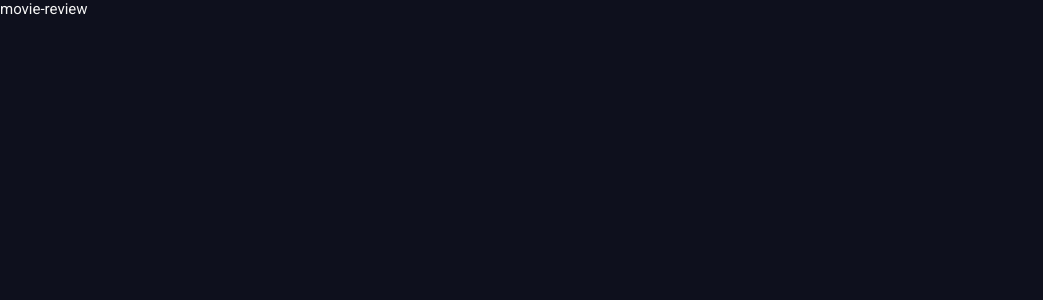
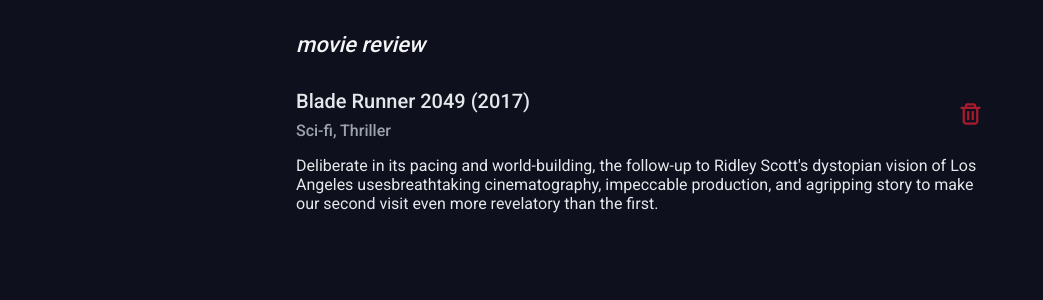
Before and after one commit to arcmena/movie-review, a React (Create React App) app: page / in a window 1280 px wide. Shown: the top 300 px of the page, without its empty margins (0-1043 px from the left). Built offline with nearby package versions, Linux system fonts and the light colour scheme.

Commit message:
feat: create basic review structure

```diff
--- a/package.json
+++ b/package.json
@@ -14,6 +14,7 @@
     "@types/react-redux": "^7.1.7",
     "react": "^17.0.2",
     "react-dom": "^17.0.2",
+    "react-icons": "^4.2.0",
     "react-redux": "^7.2.0",
     "react-scripts": "4.0.3",
     "typescript": "~4.1.5"
--- /dev/null
+++ b/src/components/common/Header.module.css
@@ -0,0 +1,9 @@
+.wrapper {
+    font-weight: 500;
+    font-size: 2.2rem;
+    font-style: italic;
+
+    user-select: none;
+
+    padding: var(--spacing-4) 0;
+}
--- /dev/null
+++ b/src/components/common/Header.tsx
@@ -0,0 +1,5 @@
+import s from './Header.module.css'
+
+export default function Header() {
+    return <header className={s.wrapper}>movie review</header>
+}
--- /dev/null
+++ b/src/components/common/Layout.module.css
@@ -0,0 +1,7 @@
+.wrapper {
+    height: 100%;
+    max-width: 720px;
+
+    margin: 0 auto;
+    padding: var(--spacing-4);
+}
--- /dev/null
+++ b/src/components/common/Layout.tsx
@@ -0,0 +1,18 @@
+import { ReactNode } from 'react'
+
+import Header from './Header'
+
+import s from './Layout.module.css'
+
+interface ILayout {
+    children: ReactNode
+}
+
+export default function Layout({ children }: ILayout) {
+    return (
+        <main className={s.wrapper}>
+            <Header />
+            {children}
+        </main>
+    )
+}
--- /dev/null
+++ b/src/components/home/HomeView.module.css
@@ -0,0 +1,3 @@
+.reviews {
+    margin-top: var(--spacing-4);
+}
--- a/src/components/home/HomeView.tsx
+++ b/src/components/home/HomeView.tsx
@@ -1,3 +1,26 @@
+import Layout from 'components/common/Layout'
+import Review from 'components/review/Review'
+
+import s from './HomeView.module.css'
+
+const reviews = [
+    {
+        id: 1,
+        title: 'Blade Runner 2049 (2017)',
+        genres: ['Sci-fi', 'Thriller'],
+        opinion:
+            "Deliberate in its pacing and world-building, the follow-up to Ridley Scott's dystopian vision of Los Angeles usesbreathtaking cinematography, impeccable production, and agripping story to make our second visit even more revelatory than the first."
+    }
+]
+
 export default function HomeView() {
-    return <div>movie-review</div>
+    return (
+        <Layout>
+            <div className={s.reviews}>
+                {reviews.map(review => (
+                    <Review data={review} key={review.id} />
+                ))}
+            </div>
+        </Layout>
+    )
 }
--- /dev/null
+++ b/src/components/review/Review.module.css
@@ -0,0 +1,35 @@
+.header {
+    display: flex;
+    justify-content: space-between;
+    align-items: center;
+}
+
+.header h1 {
+    font-size: 2rem;
+    font-weight: 500;
+
+    color: var(--gray-2);
+}
+
+.header h2 {
+    font-size: 1.6rem;
+    font-weight: 500;
+
+    margin-top: var(--spacing-2);
+
+    color: var(--gray-4);
+}
+
+.header svg {
+    color: var(--red);
+    cursor: pointer;
+}
+
+.review__opnion {
+    margin-top: var(--spacing-4);
+
+    font-size: 1.6rem;
+    font-weight: 400;
+
+    color: var(--gray-2);
+}
--- /dev/null
+++ b/src/components/review/Review.tsx
@@ -0,0 +1,34 @@
+import { CgTrash } from 'react-icons/cg'
+
+import ReviewType from 'types/Review'
+
+import s from './Review.module.css'
+
+interface IReview {
+    data: ReviewType
+}
+
+export default function Review({ data: { title, genres, opinion } }: IReview) {
+    return (
+        <div>
+            <div className={s.header}>
+                <div>
+                    <h1>{title}</h1>
+                    <h2>
+                        {genres.map((genre, index) => (
+                            <span key={`${genre}-${index}`}>
+                                {index !== 0 ? ', ' : ''}
+                                {genre}
+                            </span>
+                        ))}
+                    </h2>
+                </div>
+                <CgTrash size={27} />
+            </div>
+
+            <div className={s.review__opnion}>
+                <p>{opinion}</p>
+            </div>
+        </div>
+    )
+}
--- a/src/styles/global.css
+++ b/src/styles/global.css
@@ -48,6 +48,16 @@
     /* colors */
     --gray: #c4c4c4;
     --white: #f5f5f5;
+    --background: #0e101d;
+    --red: #a81a2d;
 
-    --background: #0e101d;
+    --gray-1: #f3f4f6;
+    --gray-2: #e5e7eb;
+    --gray-3: #d1d5db;
+    --gray-4: #9ca3af;
+    --gray-5: #6b7280;
+    --gray-6: #4b5563;
+    --gray-7: #374151;
+    --gray-8: #1f2937;
+    --gray-9: #111827;
 }
--- /dev/null
+++ b/src/types/Review.ts
@@ -0,0 +1,5 @@
+export default interface Review {
+    title: string
+    genres: string[]
+    opinion: string
+}
```
Also changed, not shown: 1 other file (tests, documents, lock files or other folders).
